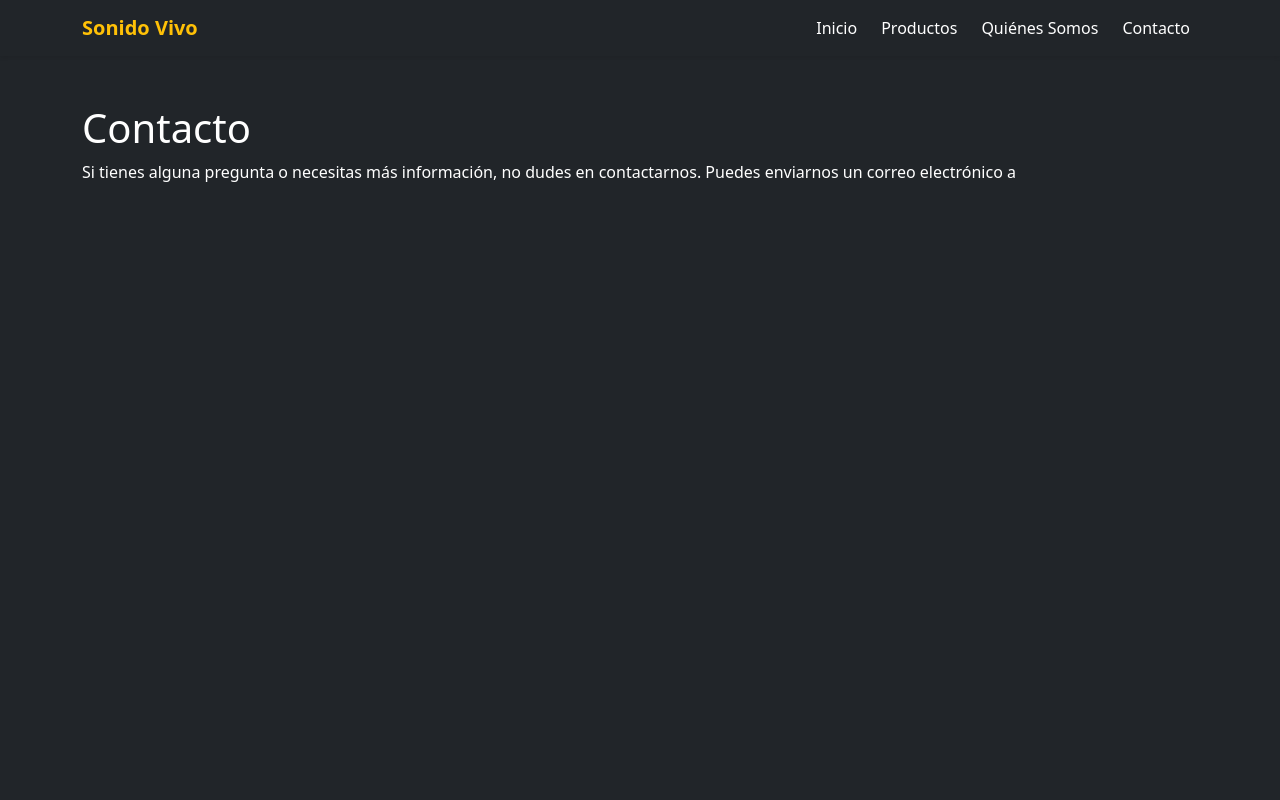
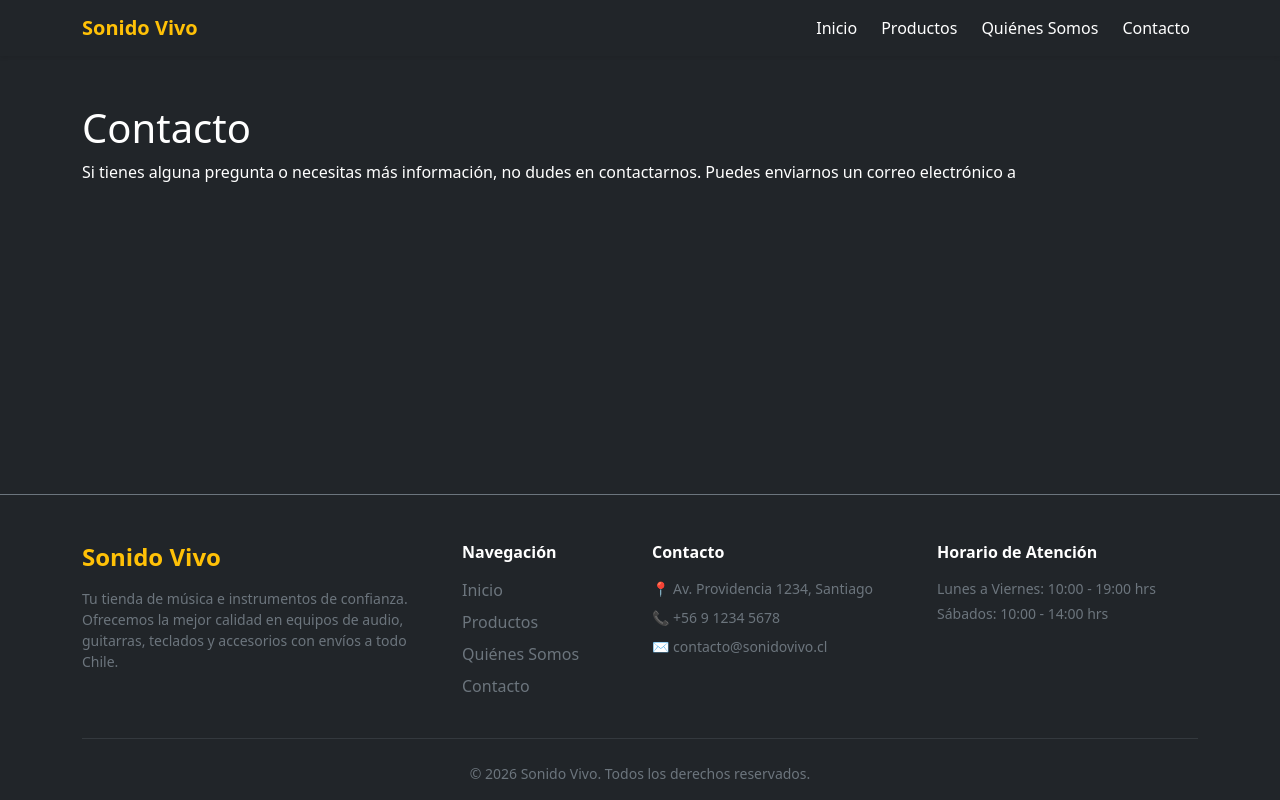
Before and after one commit to Fimchart/SonidoVivo_React, a React (Vite) app: page /contacto in a window 1280 px wide. Built offline with nearby package versions, Linux system fonts and the light colour scheme.

Commit message:
Implementación de footer

```diff
--- a/src/App.tsx
+++ b/src/App.tsx
@@ -1,16 +1,17 @@
 import { Routes, Route } from 'react-router-dom';
 import Navbar from './componentes/organismos/Navbar';
+import Footer from './componentes/moleculas/Footer';
 import Inicio from './paginas/Inicio';
 import Productos from './paginas/Productos';
 import QuienesSomos from './paginas/QuienesSomos';
 import Contacto from './paginas/Contacto';
 
-
 function App() {
   return (
-    <>
+    <div className="d-flex flex-column min-vh-100 bg-dark text-white">
       <Navbar />
 
+      <main className="flex-grow-1">
         <Routes>
           <Route
             path='/'
@@ -32,8 +33,11 @@ function App() {
             element={<Contacto />}
           />
         </Routes>
-    </>
+      </main>
+
+      <Footer />
+    </div>
   )
 }
 
-export default App
+export default App;
--- /dev/null
+++ b/src/componentes/moleculas/Footer.tsx
@@ -0,0 +1,76 @@
+import { Link } from "react-router-dom";
+
+function Footer() {
+  return (
+    <footer className="bg-dark text-white pt-5 pb-3 mt-auto border-top border-secondary w-100">
+      <div className="container">
+        <div className="row g-4">
+
+          {/* Marca y Descripción */}
+          <div className="col-lg-4 col-md-6">
+            <h5 className="text-warning fw-bold fs-4 mb-3">Sonido Vivo</h5>
+            <p className="text-secondary small">
+              Tu tienda de música e instrumentos de confianza. Ofrecemos la mejor calidad en equipos de audio, guitarras, teclados y accesorios con envíos a todo Chile.
+            </p>
+          </div>
+
+          {/* Enlaces Rápidos */}
+          <div className="col-lg-2 col-md-6">
+            <h6 className="text-white fw-bold mb-3">Navegación</h6>
+            <ul className="list-unstyled">
+              <li className="mb-2">
+                <Link to="/" className="text-secondary text-decoration-none hover-warning">
+                  Inicio
+                </Link>
+              </li>
+              <li className="mb-2">
+                <Link to="/productos" className="text-secondary text-decoration-none hover-warning">
+                  Productos
+                </Link>
+              </li>
+              <li className="mb-2">
+                <Link to="/quienes-somos" className="text-secondary text-decoration-none hover-warning">
+                  Quiénes Somos
+                </Link>
+              </li>
+              <li className="mb-2">
+                <Link to="/contacto" className="text-secondary text-decoration-none hover-warning">
+                  Contacto
+                </Link>
+              </li>
+            </ul>
+          </div>
+
+          {/* Contacto e Información */}
+          <div className="col-lg-3 col-md-6">
+            <h6 className="text-white fw-bold mb-3">Contacto</h6>
+            <ul className="list-unstyled text-secondary small">
+              <li className="mb-2">📍 Av. Providencia 1234, Santiago</li>
+              <li className="mb-2">📞 +56 9 1234 5678</li>
+              <li className="mb-2">✉️ contacto@sonidovivo.cl</li>
+            </ul>
+          </div>
+
+          {/* Redes Sociales / Horarios */}
+          <div className="col-lg-3 col-md-6">
+            <h6 className="text-white fw-bold mb-3">Horario de Atención</h6>
+            <p className="text-secondary small mb-1">Lunes a Viernes: 10:00 - 19:00 hrs</p>
+            <p className="text-secondary small">Sábados: 10:00 - 14:00 hrs</p>
+          </div>
+
+        </div>
+
+        <hr className="border-secondary my-4" />
+
+        {/* Derechos de autor */}
+        <div className="row text-center text-secondary small">
+          <div className="col">
+            <p className="mb-0">&copy; {new Date().getFullYear()} Sonido Vivo. Todos los derechos reservados.</p>
+          </div>
+        </div>
+      </div>
+    </footer>
+  );
+}
+
+export default Footer;
```
Also changed, not shown: src/paginas/DetalleProducto.tsx (added). Lines whose indentation alone changed are shown as unchanged.
